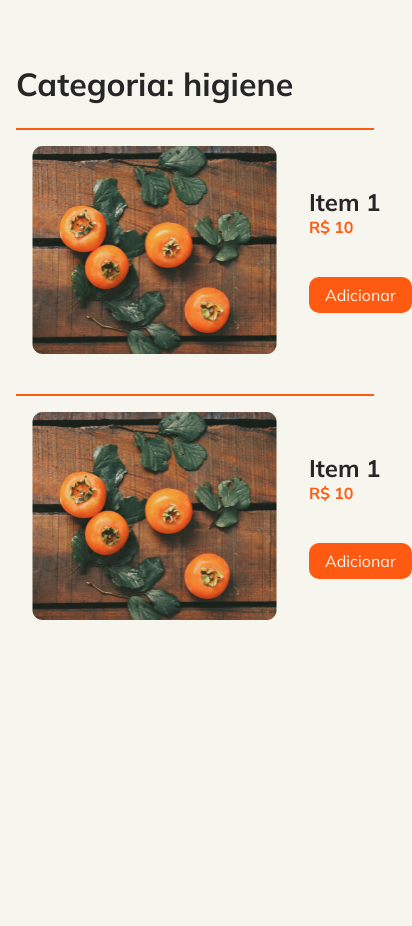
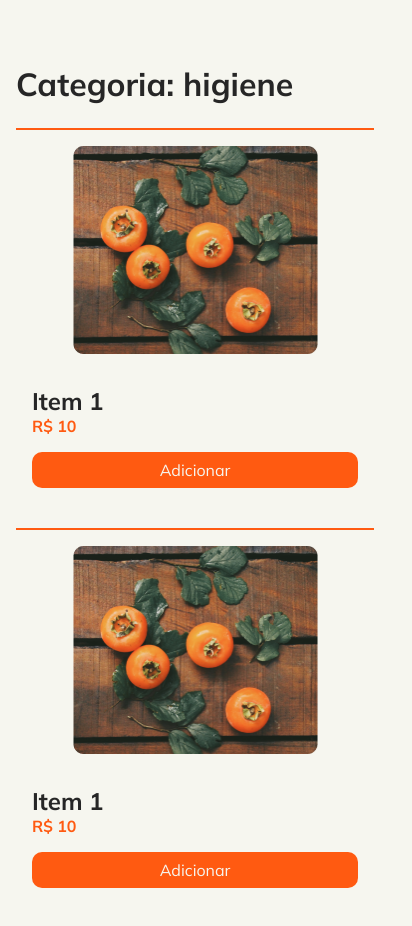
Before and after one commit to ricardoadorno/infomart-desafio-info, a Next.js app in the folder front-end/: page /categories/higiene in a window 390 px wide. Shown: the top 926 px of the page, 412 px wide, since content can reach past the window. Before the commit the page ends 844 px from the top, so only its background shows below. Built offline with nearby package versions, Linux system fonts and the light colour scheme.

Commit message:
fixes and responsive category item

```diff
--- a/front-end/src/app/categories/[category]/page.tsx
+++ b/front-end/src/app/categories/[category]/page.tsx
@@ -1,4 +1,4 @@
-import ItemCard from "./ItemCard/ItemCard";
+import ItemCard from "../../../components/Category/ItemCard/ItemCard";
 
 interface CategoryProps {
   params: { category: string };
--- a/front-end/src/app/categories/[category]/ItemCard/styles.tsx
+++ b/front-end/src/components/Category/ItemCard/styles.tsx
@@ -8,6 +8,14 @@ export const Item = styled.div`
   margin: 1.5rem 0;
   padding: 1rem;
   border-top: 2px solid ${(props) => props.theme.colors.primary};
+
+  @media ${(props) => props.theme.media.sm} {
+    flex-direction: column;
+
+    img {
+      align-self: center;
+    }
+  }
 `;
 
 export const ItemContent = styled.div`
@@ -20,4 +28,8 @@ export const ItemContent = styled.div`
     font-weight: bold;
     margin-top: 4rem;
   }
+
+  @media ${(props) => props.theme.media.sm} {
+    gap: 1rem;
+  }
 `;
--- a/front-end/src/components/Home/Suggestions/NewItem/NewItemDialog/index.tsx
+++ b/front-end/src/components/Home/Suggestions/NewItem/NewItemDialog/index.tsx
@@ -41,6 +41,7 @@ export default () => (
             alt="Adicionar item"
           />
           <p>Adicionar uma imagem</p>
+          <input name="nome" type="text" placeholder="Insira a URL" />
         </header>
 
         <section>
--- a/front-end/src/styles/global.ts
+++ b/front-end/src/styles/global.ts
@@ -24,6 +24,18 @@ button {
     border-radius: 10px;
 }
 
+input {
+    background: ${(props) => props.theme.colors.gray};
+    border-radius: 36px;
+    border: none;
+    padding: 10px;
+    width: 100%;
+
+    &::placeholder {
+      color: ${(props) => props.theme.colors.placeholder};
+    }
+}
+
 .container {
     max-width: 1000px;
     margin: 4rem auto;
```
Also changed, not shown: front-end/src/components/Home/Suggestions/NewItem/NewItemDialog/styles.ts (+0 -10 lines), front-end/src/components/Category/ItemCard/ItemCard.tsx (renamed from front-end/src/app/categories/[category]/ItemCard/ItemCard.tsx).
